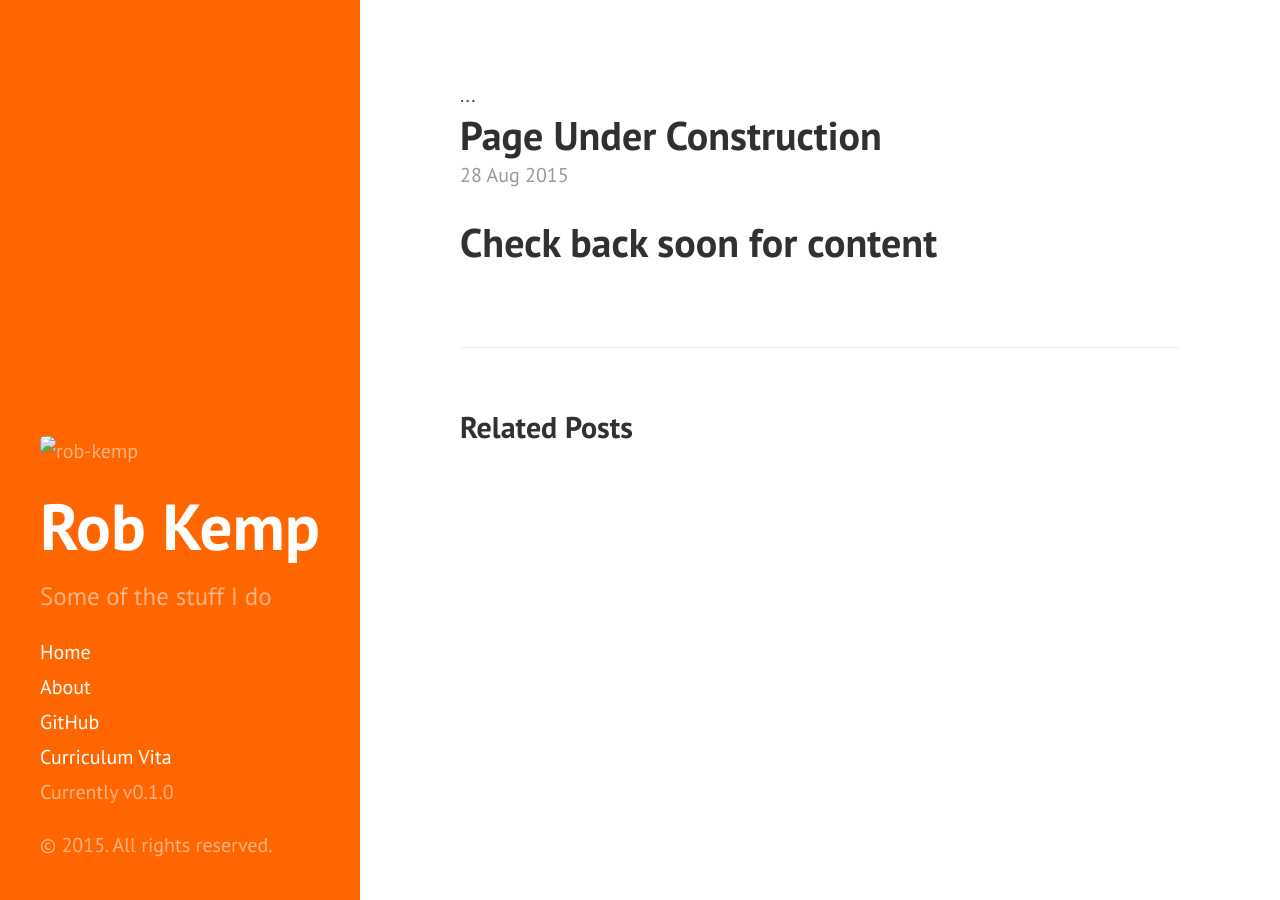
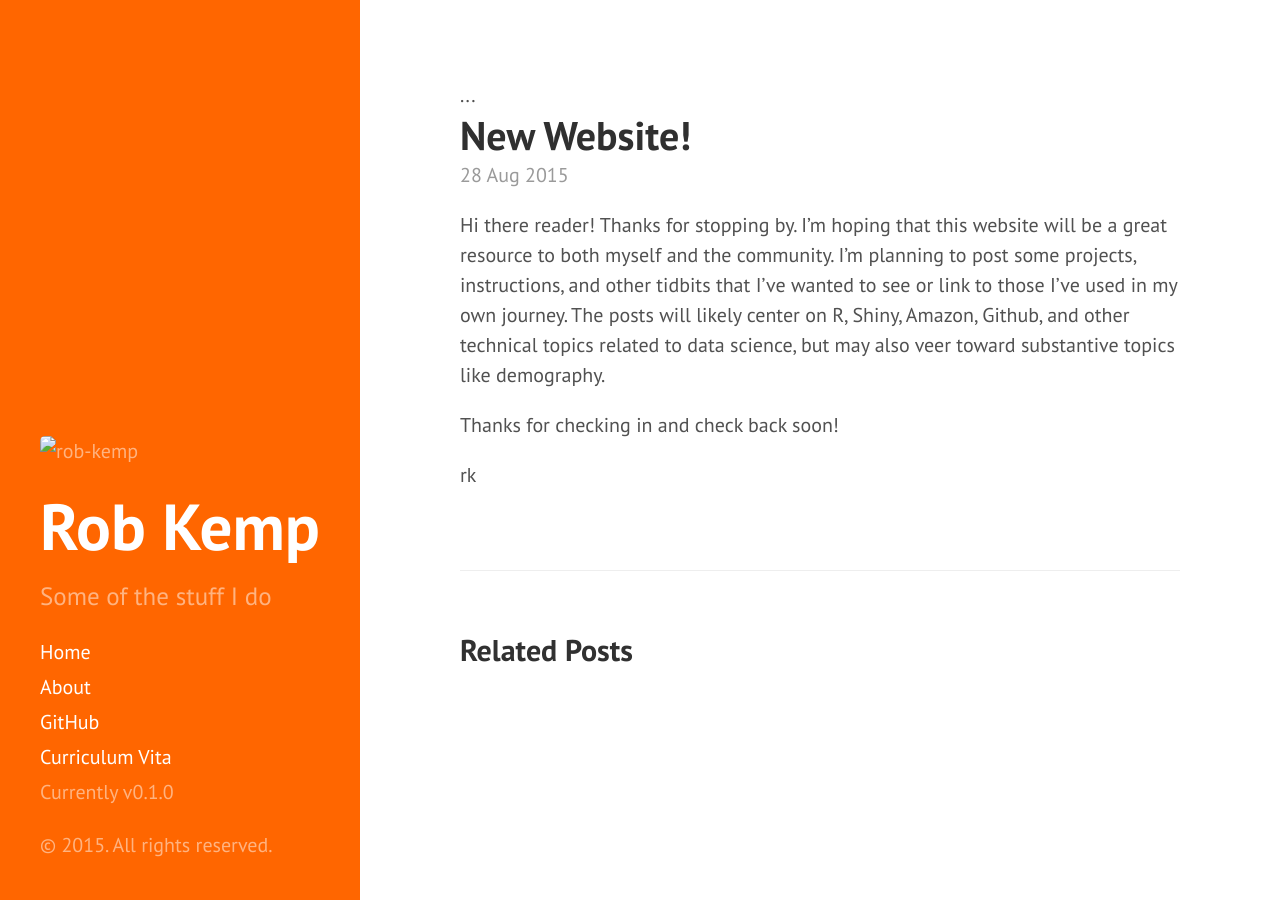
Before and after one commit to robkemp/robkemp.github.io, a Jekyll site: the page built from _posts/2015-8-28-Under Construction.md, in a window 1280 px wide. Built offline with Jekyll 4.4.1, drawn with Linux system fonts in a browser that asks for light colours; Markdown is read by kramdown in place of the engine named in the settings.

Commit message:
updated initial post

```diff
--- a/_posts/2015-8-28-Under Construction.md
+++ b/_posts/2015-8-28-Under Construction.md
@@ -1,5 +1,9 @@
 ---
 layout: post
-title: Page Under Construction
+title: New Website!
 ---
-# Check back soon for content
+Hi there reader! Thanks for stopping by.  I'm hoping that this website will be a great resource to both myself and the community.  I'm planning to post some projects, instructions, and other tidbits that I've wanted to see or link to those I've used in my own journey.  The posts will likely center on R, Shiny, Amazon, Github, and other technical topics related to data science, but may also veer toward substantive topics like demography.
+
+Thanks for checking in and check back soon!
+
+rk
```
